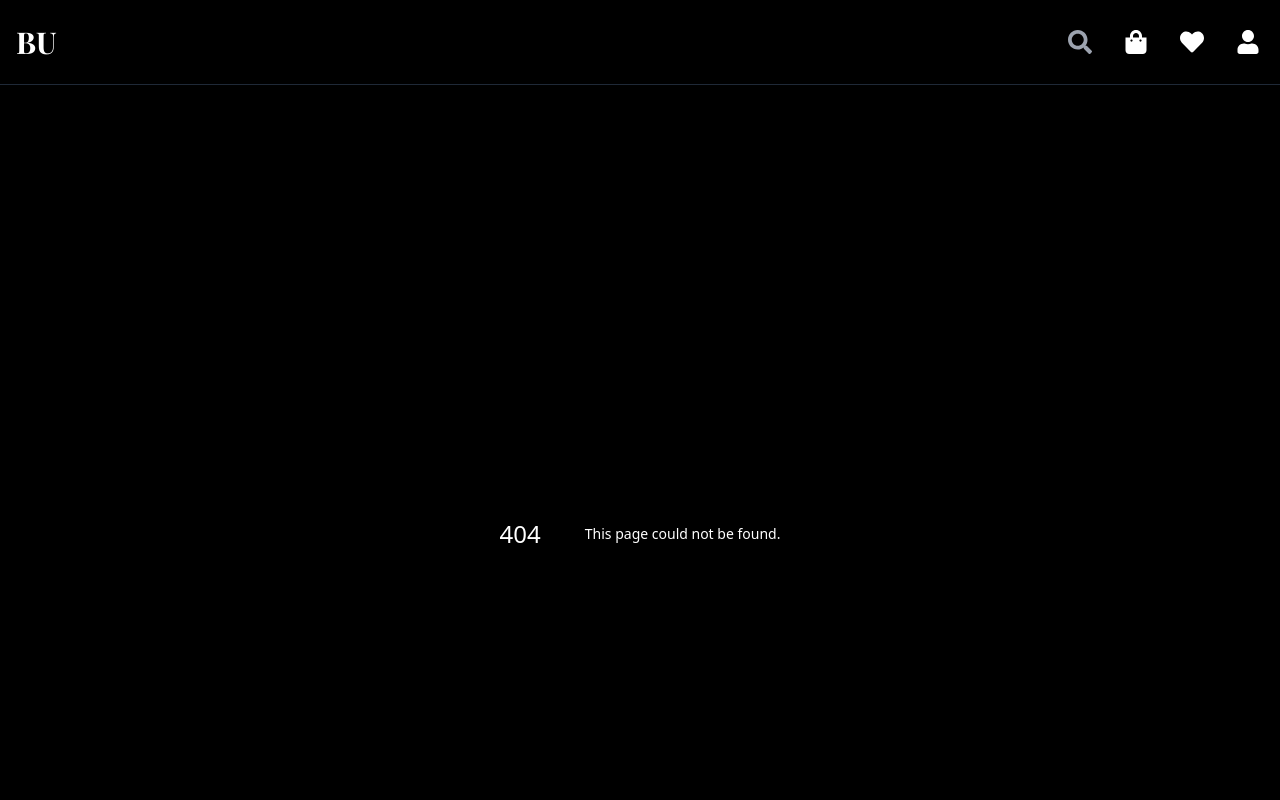
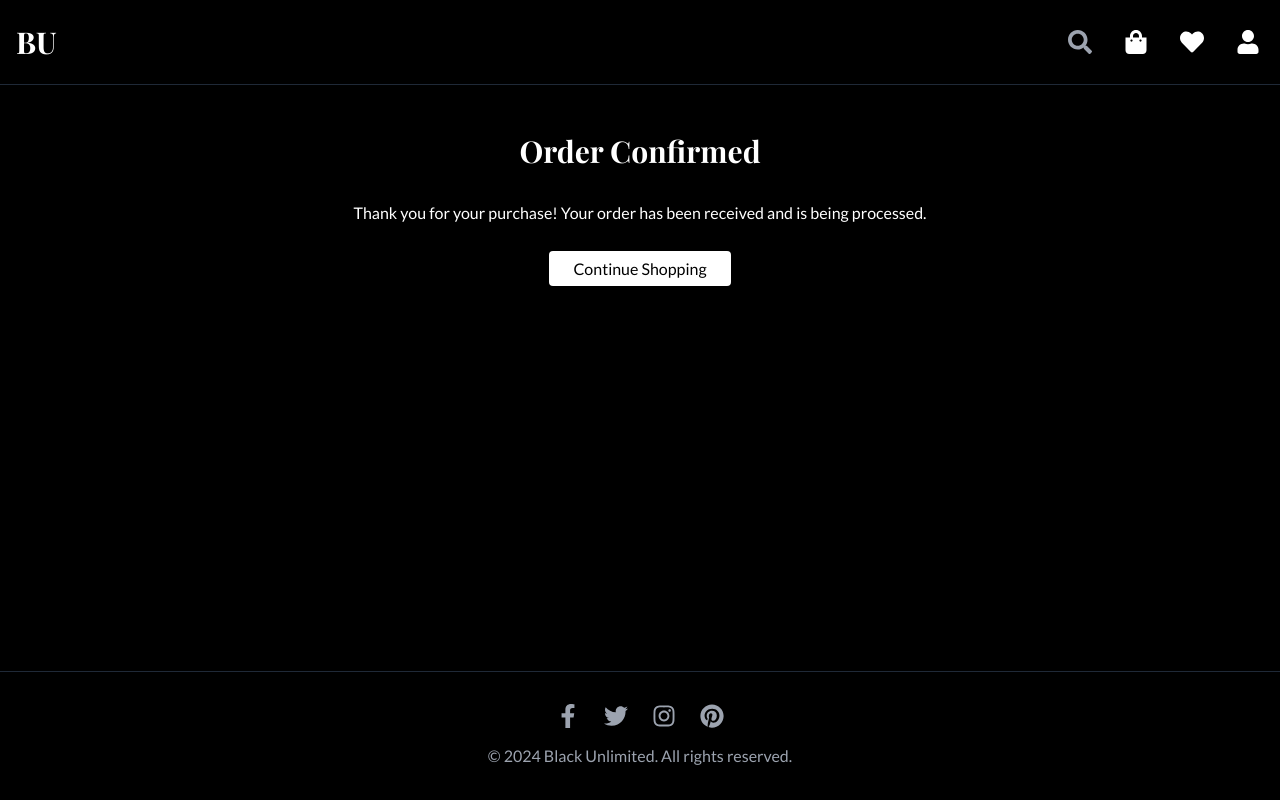
Before and after one commit to rishmi5h/BU-UI, a Next.js app: page /order-confirmation in a window 1280 px wide. Before the commit this address had no page. Shown: the top 800 px of the page. Built offline with nearby package versions, Linux system fonts and the light colour scheme; a web font is replaced by a local one.

Commit message:
add : checkout

```diff
--- /dev/null
+++ b/app/order-confirmation/page.tsx
@@ -0,0 +1,13 @@
+import Link from "next/link";
+
+export default function OrderConfirmationPage() {
+  return (
+    <div className="max-w-2xl mx-auto text-center">
+      <h1 className="text-3xl font-serif font-bold mb-8">Order Confirmed</h1>
+      <p className="mb-8">Thank you for your purchase! Your order has been received and is being processed.</p>
+      <Link href="/" className="bg-white text-black px-6 py-2 rounded hover:bg-gray-200 transition-colors">
+        Continue Shopping
+      </Link>
+    </div>
+  );
+}
```
